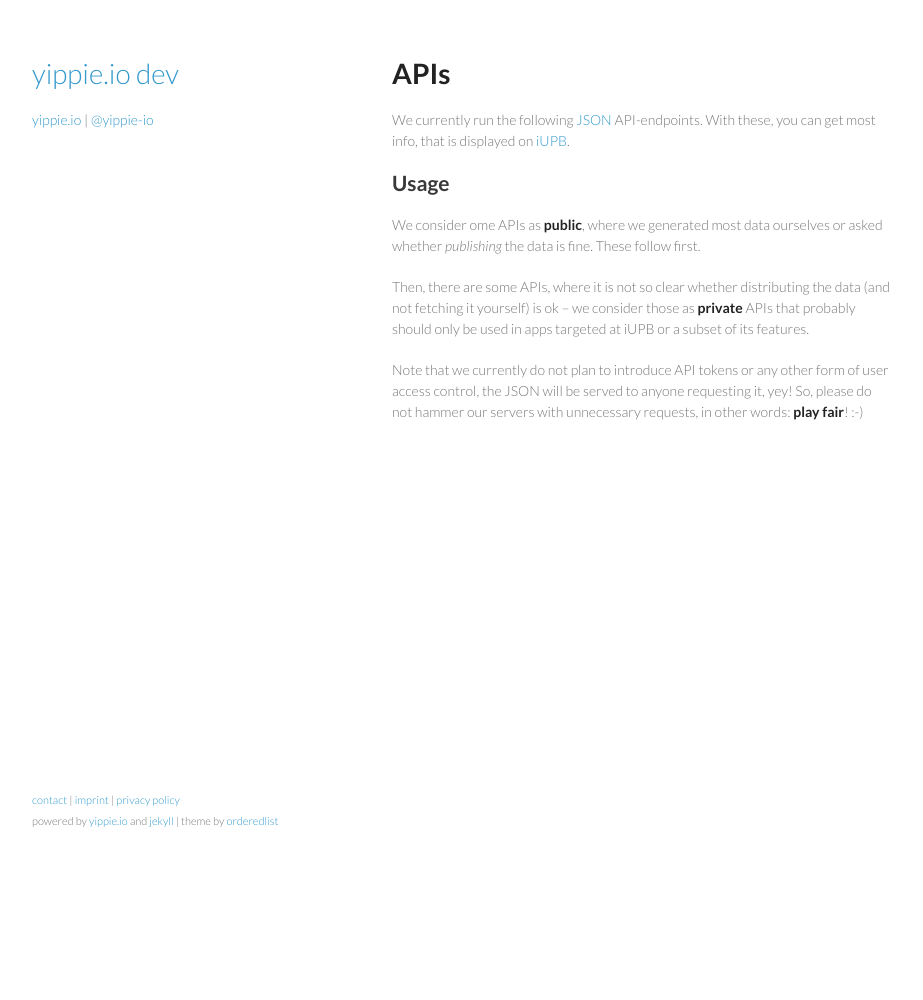
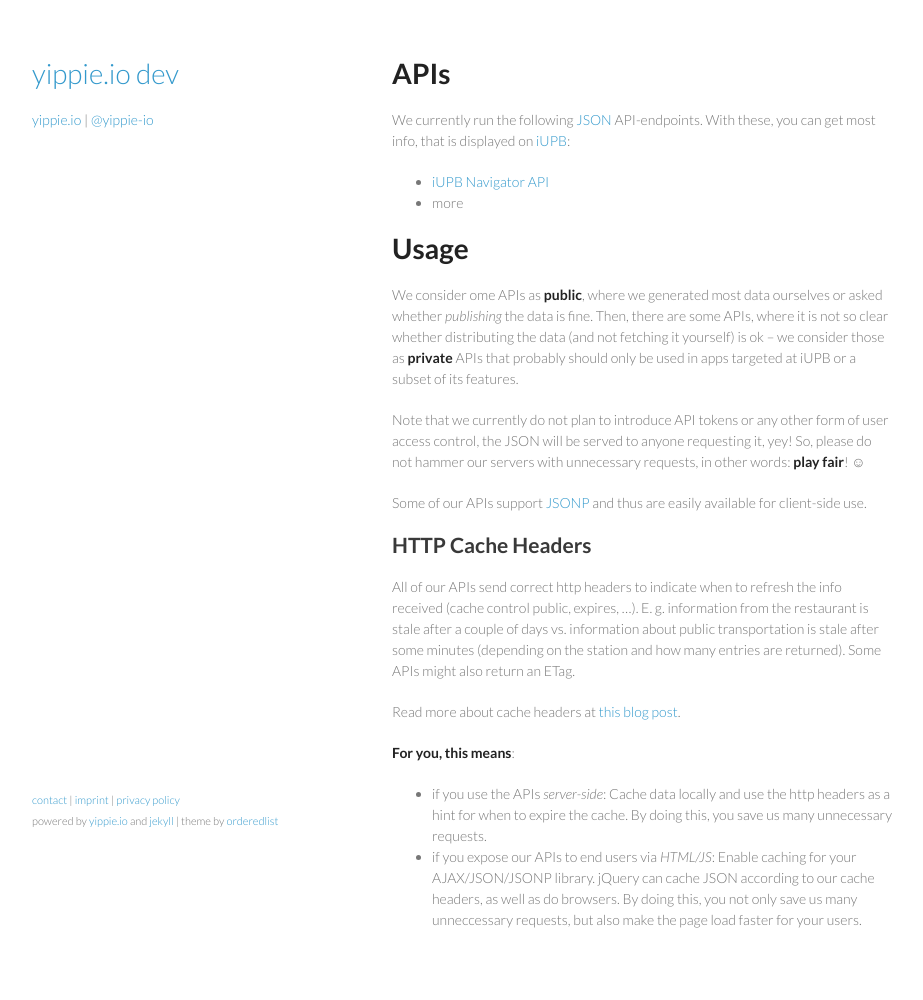
Before and after one commit to yippie-io/yippie-io.github.com, a Jekyll site: the page built from apis.md, in a window 1280 px wide. Shown: the whole page, without its empty margins (178-1101 px from the left). Built offline with Jekyll 4.4.1, drawn with Linux system fonts in a browser that asks for light colours; before the commit the page ends 900 px from its top, so only the background shows below that.

Commit message:
adds one example api page and some usage info about APIs

```diff
--- a/_layouts/page.html
+++ b/_layouts/page.html
@@ -23,7 +23,7 @@
 		{{ content }}
       </section>
       <footer>
-        <p><small><a href="http://www.i-upb.de/contact-us">contact</a> | <a href="http://www.yippie.io/imprint">imprint</a> | <a href="http://www.yippie.io/privacy">privacy policy</a><br>
+        <p><small><a href="http://www.i-upb.de/contact-us">contact</a> | <a href="http://www.yippie.io/imprint">imprint</a> | <a href="http://www.yippie.io/privacy.html">privacy policy</a><br>
 			powered by <a href="http://www.yippie.io">yippie.io</a> and <a href="https://github.com/mojombo/jekyll">jekyll</a> | theme by <a href="https://github.com/orderedlist">orderedlist</a>
 	       </small></p>
       </footer>
--- a/apis.md
+++ b/apis.md
@@ -1,18 +1,35 @@
 ---
 layout: page
-title: APIs - Overview
+title: Overview - APIs
 ---
 
 APIs
 ====
 
-We currently run the following [JSON](http://simple.wikipedia.org/wiki/JSON) API-endpoints. With these, you can get most info, that is displayed on [iUPB](http://www.i-upb.de).
+We currently run the following [JSON](http://simple.wikipedia.org/wiki/JSON) API-endpoints. With these, you can get most info, that is displayed on [iUPB](http://www.i-upb.de):
+
+
+* [iUPB Navigator API](/apis.navigator.html)
+* more
 
 Usage
------
+=====
 
-We consider ome APIs as **public**, where we generated most data ourselves or asked whether _publishing_ the data is fine. These follow first.
-
+We consider ome APIs as **public**, where we generated most data ourselves or asked whether _publishing_ the data is fine.
 Then, there are some APIs, where it is not so clear whether distributing the data (and not fetching it yourself) is ok – we consider those as **private** APIs that probably should only be used in apps targeted at iUPB or a subset of its features.
 
-Note that we currently do not plan to introduce API tokens or any other form of user access control, the JSON will be served to anyone requesting it, yey! So, please do not hammer our servers with unnecessary requests, in other words: **play fair**! :-)
+Note that we currently do not plan to introduce API tokens or any other form of user access control, the JSON will be served to anyone requesting it, yey! So, please do not hammer our servers with unnecessary requests, in other words: **play fair**! ☺
+
+Some of our APIs support [JSONP](http://json-p.org) and thus are easily available for client-side use.
+
+HTTP Cache Headers
+------------------
+All of our APIs send correct http headers to indicate when to refresh the info received (cache control public, expires, ...). E. g. information from the restaurant is stale after a couple of days vs. information about public transportation is stale after some minutes (depending on the station and how many entries are returned).
+Some APIs might also return an ETag.
+
+Read more about cache headers at [this blog post](http://betterexplained.com/articles/how-to-optimize-your-site-with-http-caching/).
+
+**For you, this means**:
+
+* if you use the APIs _server-side_: Cache data locally and use the http headers as a hint for when to expire the cache. By doing this, you save us many unnecessary requests.
+* if you expose our APIs to end users via _HTML/JS_: Enable caching for your AJAX/JSON/JSONP library. jQuery can cache JSON according to our cache headers, as well as do browsers. By doing this, you not only save us many unneccessary requests, but also make the page load faster for your users.
```
Also changed, not shown: apis.navigator.md (added, +18 -0 lines).
